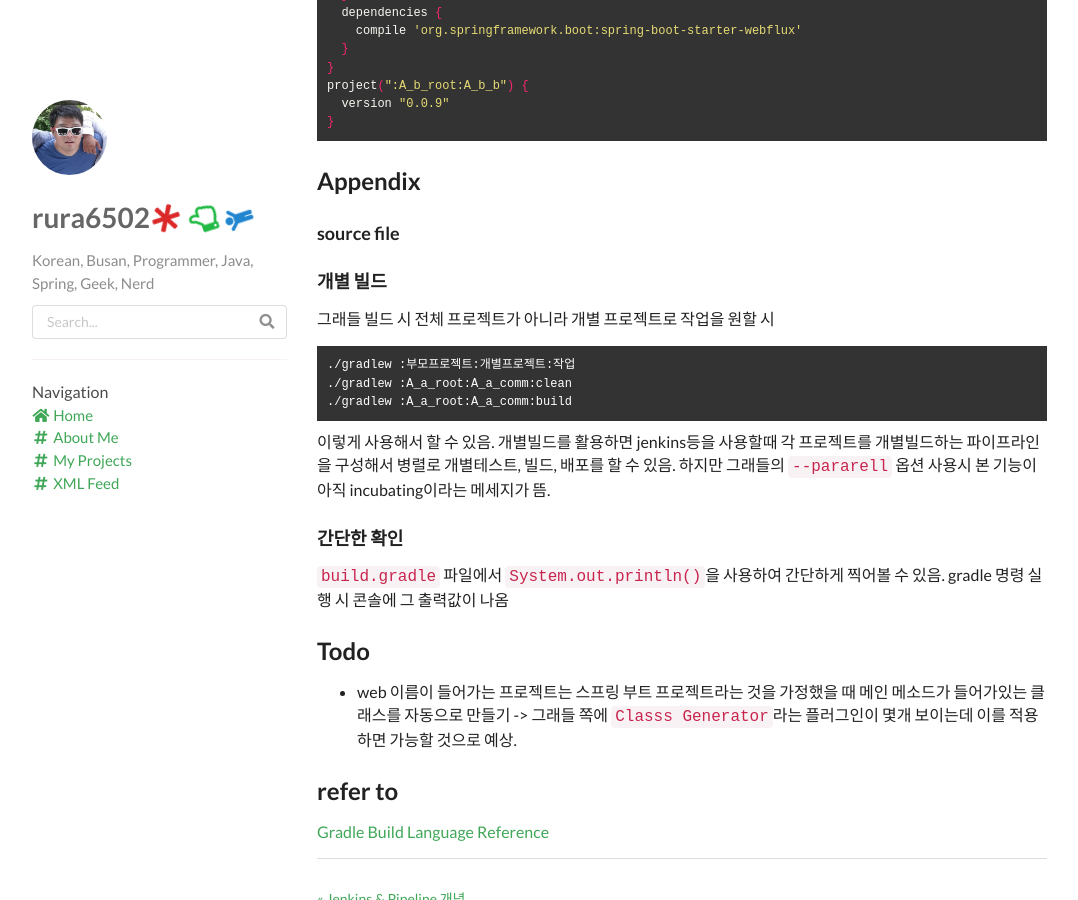
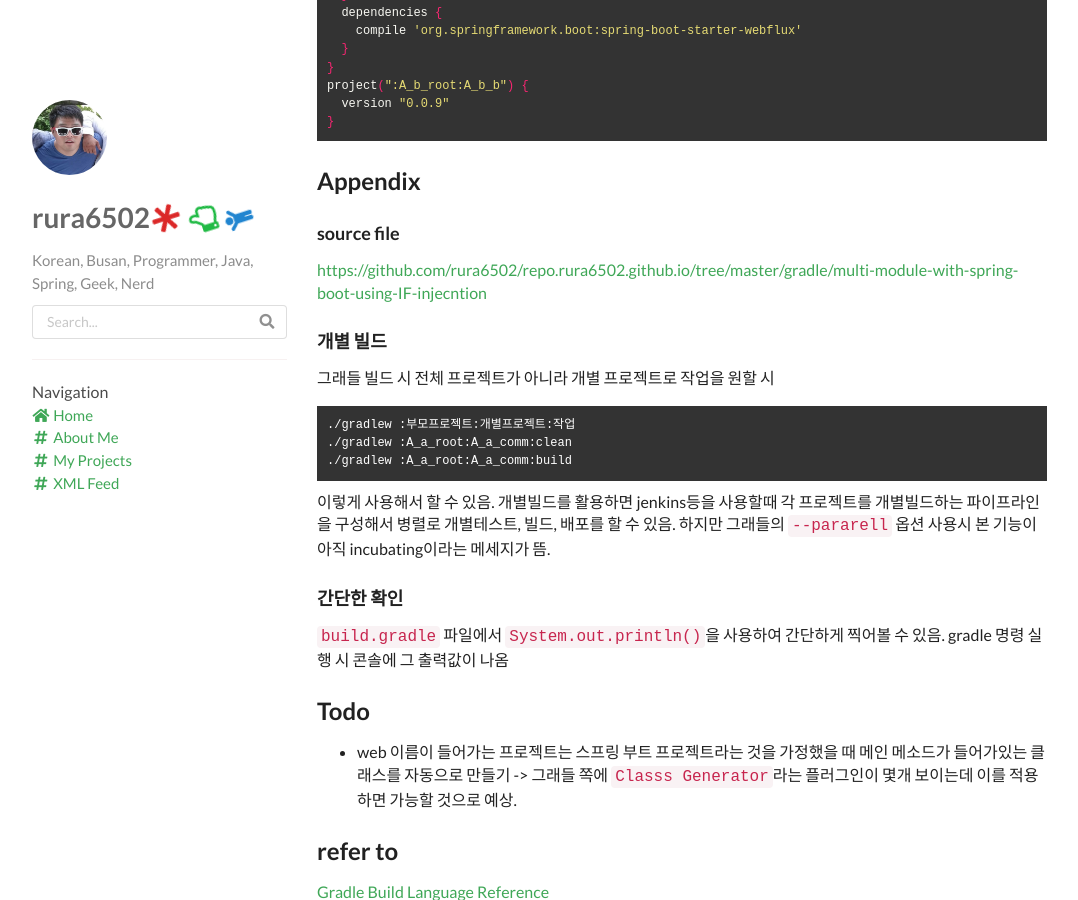
Before and after one commit to rura6502/rura6502.github.io, a Jekyll site: the page built from _posts/2019-05-25-Gradle-multi-module-project-with-Spring-Boot-and-inject-dependencies-using-IF.md, in a window 1280 px wide and 900 px high, scrolled down 10084 px. Shown: the whole window, without its empty margins (53-1131 px from the left). Built offline with Jekyll 4.4.1, drawn with Linux system fonts in a browser that asks for light colours; nearby versions of some CDN libraries; comment, search, counter and statistics services are not loaded; some of the changed lines change nothing that is shown.

Commit message:
_posts/2019-05-25-Gradle-multi-module-project-with-Spring-Boot-and-inject-dependencies-using-IF.md updated from https://stackedit.io/

```diff
--- a/_posts/2019-05-25-Gradle-multi-module-project-with-Spring-Boot-and-inject-dependencies-using-IF.md
+++ b/_posts/2019-05-25-Gradle-multi-module-project-with-Spring-Boot-and-inject-dependencies-using-IF.md
@@ -443,6 +443,8 @@ project(":A_b_root:A_b_b") {
 
 ### source file
 
+[https://github.com/rura6502/repo.rura6502.github.io/tree/master/gradle/multi-module-with-spring-boot-using-IF-injecntion](https://github.com/rura6502/repo.rura6502.github.io/tree/master/gradle/multi-module-with-spring-boot-using-IF-injecntion)
+
 
 ### 개별 빌드
 
@@ -473,5 +475,5 @@ project(":A_b_root:A_b_b") {
 
 
 <!--stackedit_data:
-eyJoaXN0b3J5IjpbODk4NzM5MjIyXX0=
+eyJoaXN0b3J5IjpbLTQ1NzcxNTAxOSw4OTg3MzkyMjJdfQ==
 -->
```
